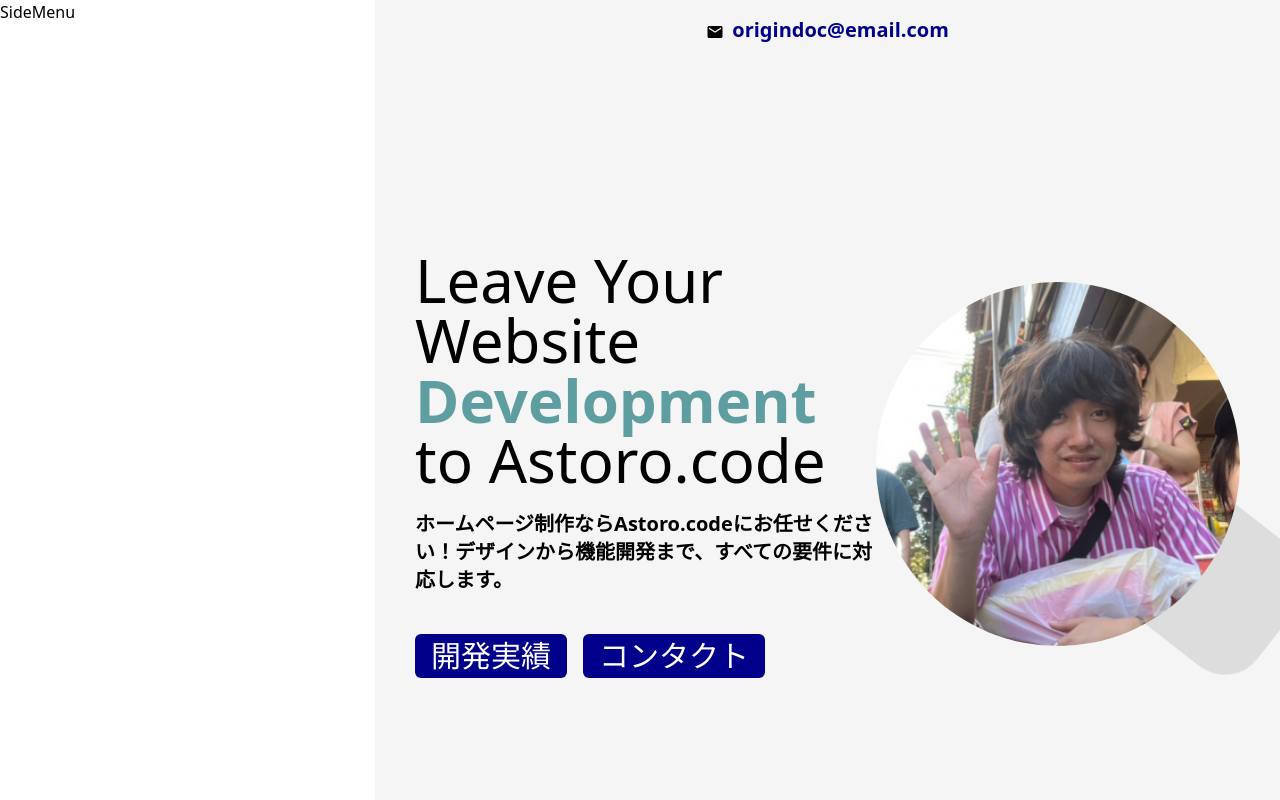
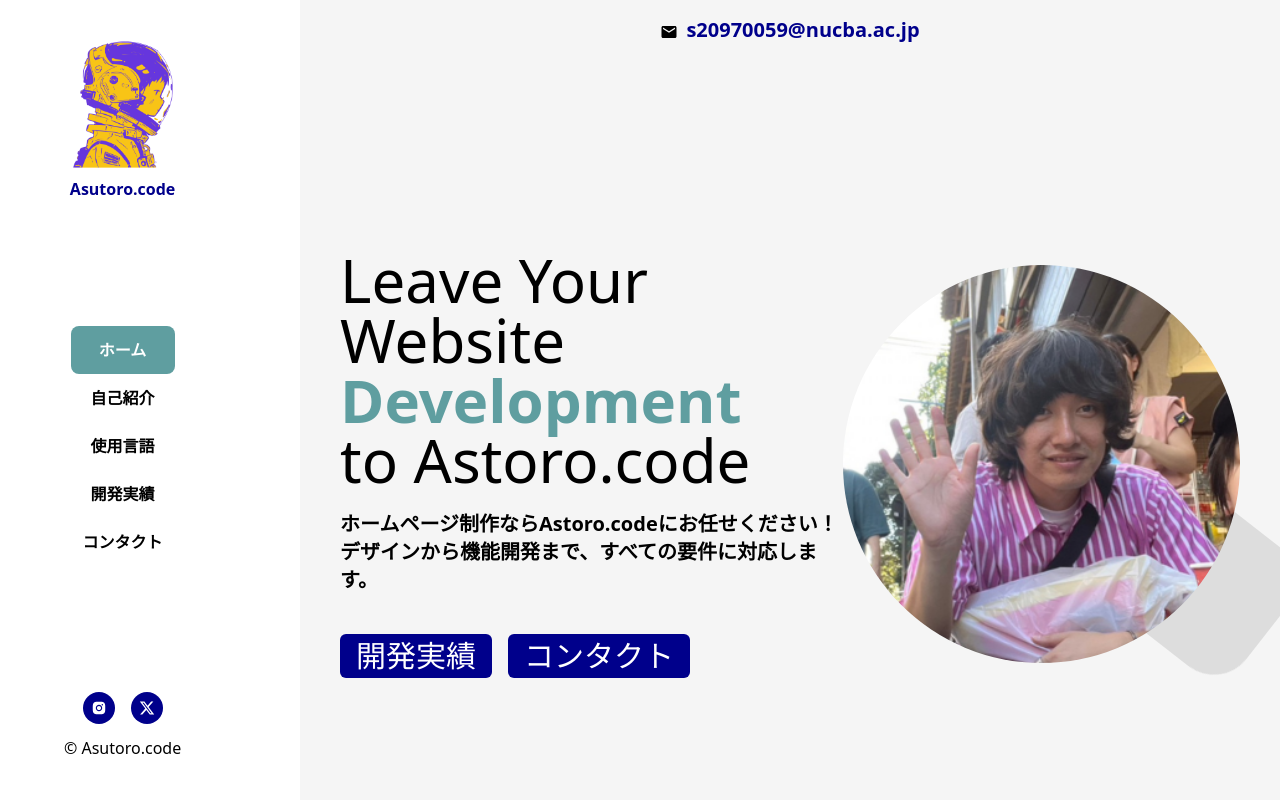
Before and after one commit to tanakakundagane/NewPortofolio, a Next.js app: page / in a window 1280 px wide. Shown: the top 800 px of the page. Built offline with nearby package versions, Linux system fonts and the light colour scheme.

Commit message:
SideMenu.tsxの作成

```diff
--- /dev/null
+++ b/constants/sideMenuLinks.tsx
@@ -0,0 +1,27 @@
+export const sideMenuLinks = [
+  {
+    route:'/',
+    label:'ホーム',
+    sectionId:'home'
+  },
+  {
+    route:'#about',
+    label:'自己紹介',
+    sectionId:'about'
+  },
+  {
+    route:'#skils',
+    label:'使用言語',
+    sectionId:'skils'
+  },
+  {
+    route:'#projects',
+    label:'開発実績',
+    sectionId:'projects'
+  },
+  {
+    route:'#contact',
+    label:'コンタクト',
+    sectionId:'contact'
+  },
+]
--- a/src/app/components/Contact.tsx
+++ b/src/app/components/Contact.tsx
@@ -2,12 +2,10 @@
 import React, { useRef } from "react";
 import {
   AiFillBulb,
-  AiFillFacebook,
   AiFillInstagram,
-  AiFillTwitterSquare,
-  AiFillYoutube,
 } from "react-icons/ai";
 import emailjs from "@emailjs/browser";
+import { FaXTwitter } from "react-icons/fa6";
 
 const Contact: React.FC = () => {
   const form = useRef<HTMLFormElement | null>(null);
@@ -75,13 +73,7 @@
                     <AiFillInstagram />
                   </a>
                   <a href="" className="text-3xl text-darkblue">
-                    <AiFillTwitterSquare />
-                  </a>
-                  <a href="" className="text-3xl text-darkblue">
-                    <AiFillFacebook />
-                  </a>
-                  <a href="" className="text-3xl text-darkblue">
-                    <AiFillYoutube />
+                  <FaXTwitter />
                   </a>
                 </div>
               </div>
--- a/src/app/components/SideMenu.tsx
+++ b/src/app/components/SideMenu.tsx
@@ -1,9 +1,116 @@
-import React from 'react'
+"use client";
+import Image from "next/image";
+import React, { useEffect, useState } from "react";
+import { AiFillInstagram } from "react-icons/ai";
+import { useMenuStore } from "../../../store/useMenuStore";
+import { sideMenuLinks } from "../../../constants/sideMenuLinks";
+import { FaXTwitter } from "react-icons/fa6";
+
+interface SideMenuLink {
+  label: string;
+  route: string;
+  sectionId: string;
+}
 
 const SideMenu = () => {
+  const { isOpen, closeMobileMenu } = useMenuStore();
+  const [activeLink, setActiveLink] = useState<SideMenuLink>(sideMenuLinks[0]);
+  const handleLinkClick = (link: SideMenuLink) => {
+    closeMobileMenu();
+    setActiveLink(link);
+  };
+  const handleScroll = () => {
+    const sections = sideMenuLinks.map((link) =>
+      document.getElementById(link.sectionId)
+    );
+    const scrollPosition = window.scrollY;
+
+    for (let i = sections.length - 1; i >= 0; i--) {
+      const section = sections[i];
+      if (section) {
+        if (section.offsetTop <= scrollPosition + 150) {
+          setActiveLink(sideMenuLinks[i]);
+          break;
+        }
+      }
+    }
+  };
+
+  useEffect(() => {
+    window.addEventListener("scroll", handleScroll);
+    return () => {
+      window.removeEventListener("scroll", handleScroll);
+    };
+  });
+
+  useEffect(() => {
+    if (isOpen) {
+      document.body.style.overflowY = "hidden";
+    } else {
+      document.body.style.overflowY = "auto";
+    }
+  }, [isOpen]);
+
   return (
-    <div>SideMenu</div>
-  )
-}
+    <section
+      className={` fixed left-0 top-0 z-50 flex h-screen max-w-[300px] flex-col justify-between py-10 px-[20px] lg:px-16 max-lg:max-w-[146px] bg-white
+      ${isOpen ? "max-lg:block" : "max-md:hidden"}`}
+    >
+      <div className="flex w-full flex-1 flex-col gap-10 justify-between items-center">
+        {/* 上 */}
+        <div className="flex flex-col justify-center items-center gap-2">
+          <Image
+            src={'/images/Astro.png'}
+            width={100}
+            height={100}
+            alt="ORIGIN.Doc Image"
+          />
+          <p className="font-bold text-darkblue">Asutoro.code</p>
+        </div>
 
-export default SideMenu
+        {/* 中 サイトメニュー*/}
+        <div>
+          {sideMenuLinks.map((link) => {
+            const isActive = activeLink === link;
+            return (
+              <a
+                key={link.label}
+                href={link.route}
+                className={` relative flex justify-center rounded-lg p-3 font-bold ${
+                  isActive ? "bg-cadetblue text-white" : ""
+                }`}
+                onClick={() => handleLinkClick(link)}
+              >
+                <p>{link.label}</p>
+              </a>
+            );
+          })}
+        </div>
+
+        {/* 下 */}
+        <div className="flex flex-col items-center justify-center text-center">
+          <div className="flex flex-col lg:flex-row items-center gap-4 mb-3 ">
+            <a
+              href=""
+              target="_blank"
+              className="bg-darkblue p-2 rounded-full cursor-pointer hover:bg-darkblue/75 text-white"
+            >
+              <AiFillInstagram />
+            </a>
+            <a
+              href=""
+              target="_blank"
+              className="bg-darkblue p-2 rounded-full cursor-pointer hover:bg-darkblue/75 text-white"
+            >
+              <FaXTwitter />
+            </a>
+
+          </div>
+          <p className="max-lg:hidden">© Asutoro.code</p>
+        </div>
+      </div>
+    </section>
+  );
+};
+
+export default SideMenu;
--- a/src/app/components/TopMenu.tsx
+++ b/src/app/components/TopMenu.tsx
@@ -1,5 +1,6 @@
 "use client";
 import Link from "next/link";
+import Image from "next/image";
 import React from "react";
 import { IoMdClose } from "react-icons/io";
 import { RiMenu3Fill } from "react-icons/ri";
@@ -17,8 +18,13 @@
       <div className="max-w-7xl mx-auto flex flex-col justify-between items-center gap-5">
         {/* 上 */}
         <div className="flex justify-between items-center w-full md:hidden">
-          <Link href={"/"}>
-            <h1 className="font-bold text-3xl text-cadetblue">Astoro.code</h1>
+          <Link href={"/"} className="flex">
+            <Image
+            src={'/images/Astro.png'}
+            width={50}
+            height={100}
+            alt="AsutoroImage"/>
+            <h1 className="font-bold text-3xl text-cadetblue pt-4 px-2">Astoro.code</h1>
           </Link>
           <div className="text-2xl z-50" onClick={openMobileMenu}>
             {/* トグル */}
@@ -30,7 +36,7 @@
           <div className="flex md:flex-row gap-2 items-center text-lg font-bold ">
             <MdEmail />
             <span className="text-darkblue text-xl pb-1">
-              origindoc@email.com
+              s20970059@nucba.ac.jp
             </span>
           </div>
         </div>
--- a/src/app/globals.css
+++ b/src/app/globals.css
@@ -1,3 +1,7 @@
 @tailwind base;
 @tailwind components;
 @tailwind utilities;
+
+html {
+  scroll-behavior: smooth;
+}
```
